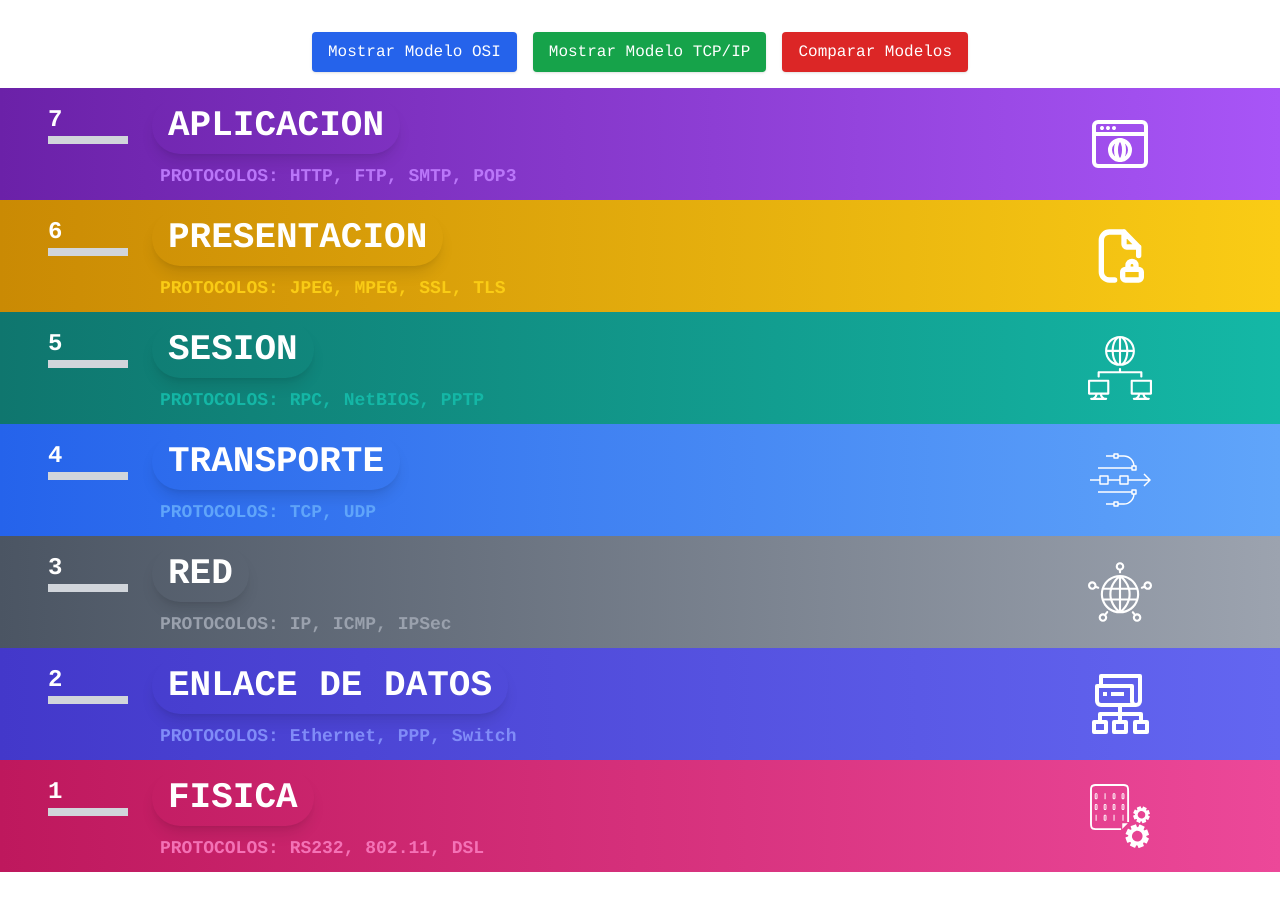
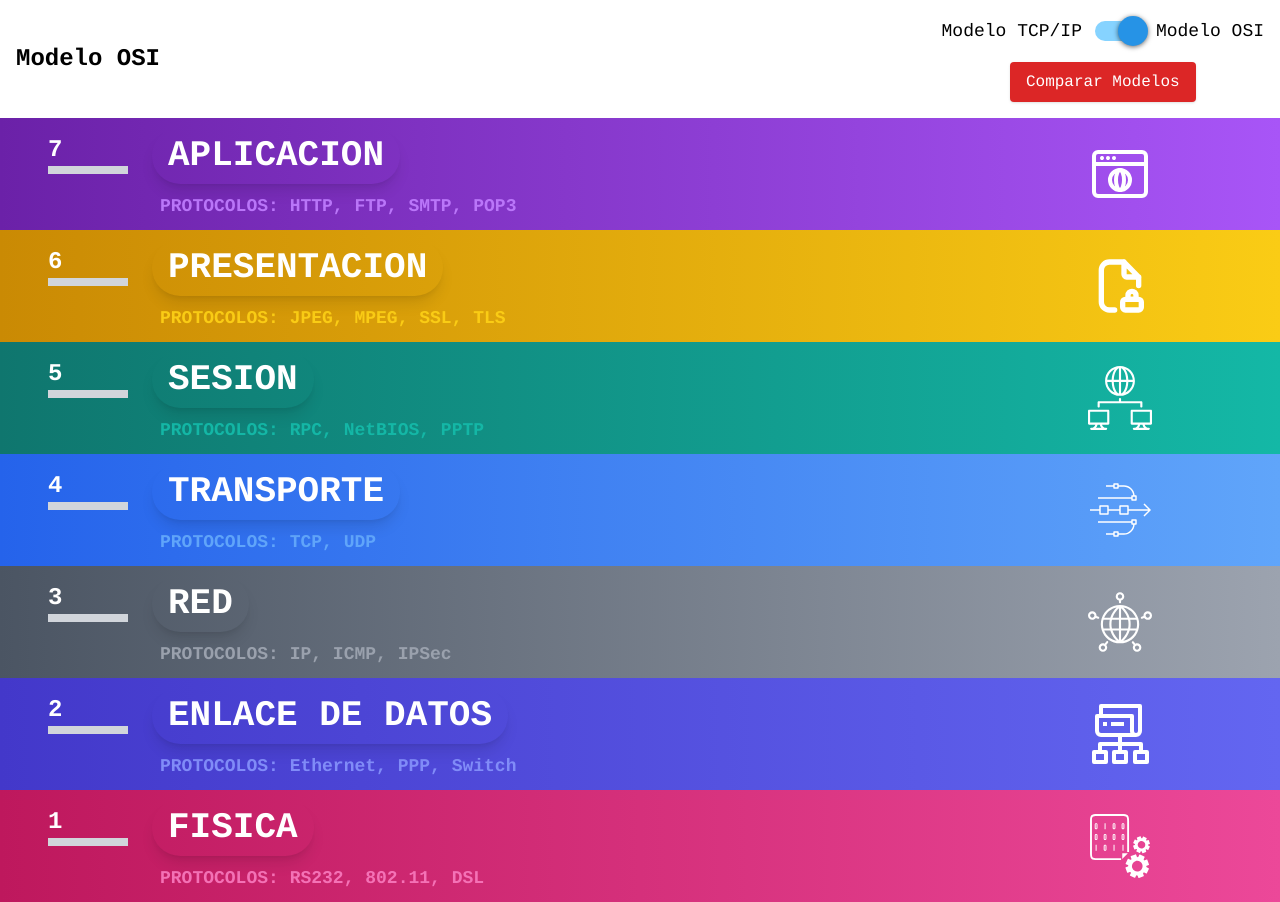
Before and after one commit to KennyASG/modelo_osi_tcp, a React (Vite) app: page / in a window 1280 px wide. Before the commit the page ends 872 px from the top, so only its background shows below. Built offline with nearby package versions, Linux system fonts and the light colour scheme.

Commit message:
ADD: Switch React hook
Se agrega el switch que cambia entre componentes

```diff
--- a/package.json
+++ b/package.json
@@ -13,7 +13,8 @@
     "@fontsource/nunito": "^5.0.18",
     "react": "^18.3.1",
     "react-dom": "^18.3.1",
-    "react-router-dom": "^6.25.1"
+    "react-router-dom": "^6.25.1",
+    "react-switch": "^7.0.0"
   },
   "devDependencies": {
     "@types/react": "^18.3.3",
--- a/src/App.jsx
+++ b/src/App.jsx
@@ -1,28 +1,44 @@
-import { useState } from 'react';
+import React, { useState } from 'react';
+import Switch from 'react-switch';
 import ModeloOSI from './components/modelosi';
 import Modelotcpip from './components/modelotcpip';
 
 function App() {
   const [view, setView] = useState('osi'); // Estado inicial para mostrar el modelo OSI
+  const [checked, setChecked] = useState(true); // Estado inicial para el toggle switch
+
+  const handleToggleChange = (nextChecked) => {
+    setChecked(nextChecked);
+    setView(nextChecked ? 'osi' : 'tcp');
+  };
 
   return (
     <div
       className="min-h-screen bg-cover bg-center flex flex-col items-center"
       style={{ backgroundImage: "url('/network-background.svg')" }}
     >
-      <div className="mt-8 mb-4 flex space-x-4">
-        <button
-          className="px-4 py-2 bg-blue-600 text-white rounded shadow hover:bg-blue-500"
-          onClick={() => setView('osi')}
-        >
-          Mostrar Modelo OSI
-        </button>
-        <button
-          className="px-4 py-2 bg-green-600 text-white rounded shadow hover:bg-green-500"
-          onClick={() => setView('tcp')}
-        >
-          Mostrar Modelo TCP/IP
-        </button>
+      <div className="w-full flex justify-between items-center p-4">
+        <h1 className="text-2xl font-bold text-black">
+          {view === 'compare' ? 'Modelo OSI & Modelo TCP/IP' : view === 'osi' ? 'Modelo OSI' : 'Modelo TCP/IP'}
+        </h1>
+        <div className="flex flex-col items-center">
+          <label className="flex items-center mb-4">
+            <span className="mr-2 text-lg text-black">Modelo TCP/IP</span>
+            <Switch
+              onChange={handleToggleChange}
+              checked={checked}
+              onColor="#86d3ff"
+              onHandleColor="#2693e6"
+              handleDiameter={30}
+              uncheckedIcon={false}
+              checkedIcon={false}
+              boxShadow="0px 1px 5px rgba(0, 0, 0, 0.6)"
+              activeBoxShadow="0px 0px 1px 10px rgba(0, 0, 0, 0.2)"
+              height={20}
+              width={48}
+            />
+            <span className="ml-2 text-lg text-black">Modelo OSI</span>
+          </label>
           <button
             className="px-4 py-2 bg-red-600 text-white rounded shadow hover:bg-red-500"
             onClick={() => setView('compare')}
@@ -30,17 +46,18 @@ function App() {
             Comparar Modelos
           </button>
         </div>
+      </div>
 
       {view === 'osi' && <div className="w-full"><ModeloOSI /></div>}
       {view === 'tcp' && <div className="w-full"><Modelotcpip /></div>}
       {view === 'compare' && (
         <div className="flex w-full">
           <div className="w-1/2">
-            <h2 className="text-center text-2xl font-bold">Modelo OSI</h2>
+            <h2 className="text-center text-2xl font-bold text-white">Modelo OSI</h2>
             <ModeloOSI />
           </div>
           <div className="w-1/2">
-            <h2 className="text-center text-2xl font-bold">Modelo TCP/IP</h2>
+            <h2 className="text-center text-2xl font-bold text-white">Modelo TCP/IP</h2>
             <Modelotcpip />
           </div>
         </div>
--- a/src/components/modelosi.jsx
+++ b/src/components/modelosi.jsx
@@ -61,7 +61,7 @@ const layers = [
 
 const ModeloOSI = () => {
   return (
-    <div className="flex flex-col items-center justify-center w-full">
+    <div className="flex flex-col items-center justify-center w-full overflow-hidden">
       {layers.map((layer) => (
         <div
           key={layer.id}
@@ -71,7 +71,7 @@ const ModeloOSI = () => {
             {layer.id}
           </div>
           <div className="absolute left-12 top-12 w-20 h-2 bg-gray-300"></div>
-          <div className="text-left flex-1 relative ml-24">
+          <div className="text-left flex-1 relative ml-24 overflow-hidden">
             <h2 className="text-4xl font-bold px-4 py-2 rounded-full inline-block transform translate-x-10 shadow-lg">
               {layer.title}
             </h2>
--- a/src/components/modelotcpip.jsx
+++ b/src/components/modelotcpip.jsx
@@ -45,7 +45,7 @@ const layers = [
 
 const Modelotcpip = () => {
   return (
-    <div className="flex flex-col items-center justify-center w-full">
+    <div className="flex flex-col items-center justify-center w-full overflow-hidden">
       {layers.map((layer) => (
         <div
           key={layer.id}
@@ -55,7 +55,7 @@ const Modelotcpip = () => {
             {layer.id}
           </div>
           <div className="absolute left-12 top-12 w-20 h-2 bg-gray-300"></div>
-          <div className="text-left flex-1 relative ml-24">
+          <div className="text-left flex-1 relative ml-24 overflow-hidden">
             <h2 className="text-4xl font-bold px-4 py-2 rounded-full inline-block transform translate-x-10 shadow-lg">
               {layer.title}
             </h2>
```
Also changed, not shown: 1 other file (tests, documents, lock files or other folders). Lines whose indentation alone changed are shown as unchanged.
